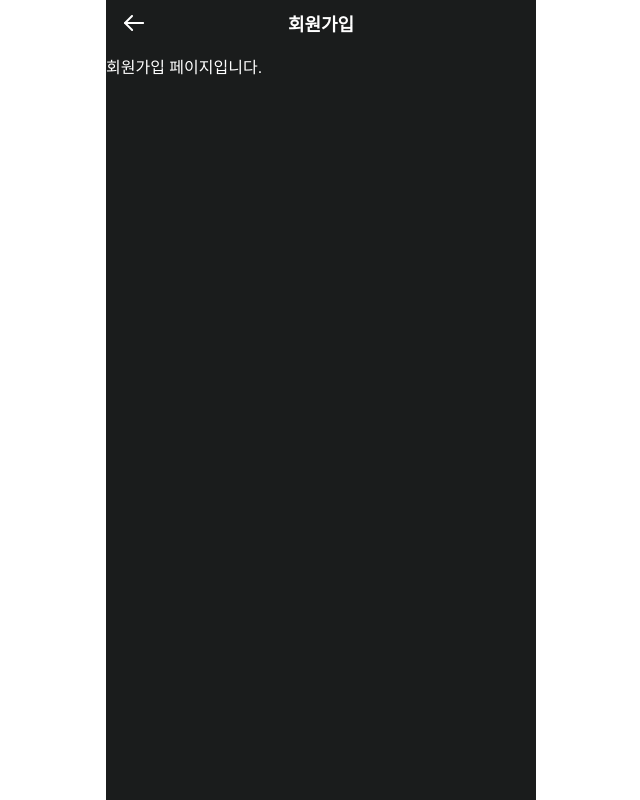
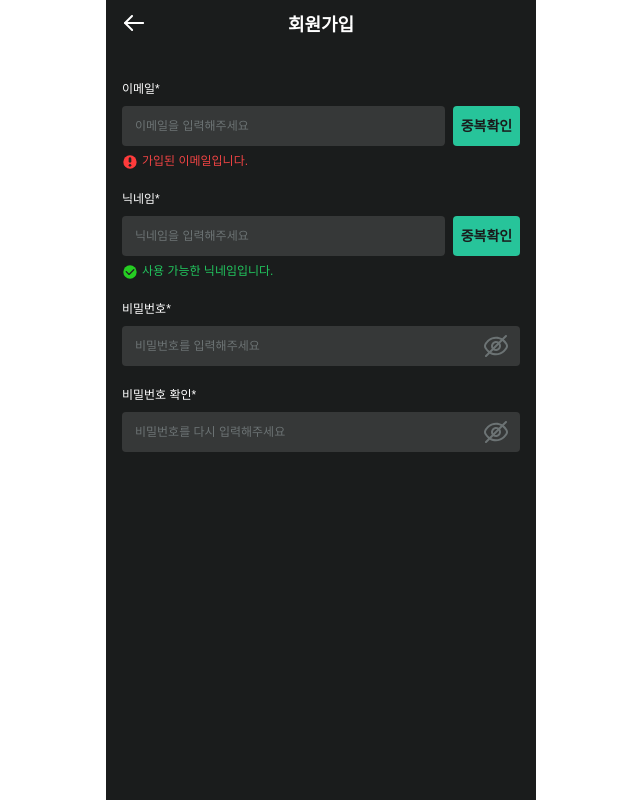
Before and after one commit to Dev-FE-3/toy-project3-team2, a React (Vite) app: page /signup in a window 1280 px wide. Shown: the whole page, without its empty margins (319-959 px from the left). Built offline with nearby package versions, Linux system fonts and the light colour scheme.

Commit message:
Design: 회원가입 페이지 퍼블리싱

```diff
--- a/src/pages/Signup.tsx
+++ b/src/pages/Signup.tsx
@@ -1,5 +1,65 @@
+import { Button } from "../components/common/Button";
+import { Input } from "../components/common/Input";
+import errorIcon from "../assets/icons/error.svg";
+import successIcon from "../assets/icons/success.svg";
+import { useState } from "react";
+
 const Signup = () => {
-  return <div>회원가입 페이지입니다.</div>;
+  const [isEmailValid, setIsEmailValid] = useState<boolean | null>(false);
+  const [isNicknameValid, setIsNicknameValid] = useState<boolean | null>(true);
+
+  return (
+    <div className="px-4">
+      <div className="mt-6 space-y-5">
+        <div>
+          <p className="mb-2 text-sub2">이메일*</p>
+          <div className="flex gap-2">
+            <Input type="email" placeholder="이메일을 입력해주세요" className="flex-grow" />
+            <Button>중복확인</Button>
+          </div>
+          {isEmailValid === false && (
+            <p className="mt-2 text-sub text-red-500">
+              <img src={errorIcon} alt="error" className="mr-1 inline-block h-4 w-4" />
+              가입된 이메일입니다.
+            </p>
+          )}
+          {isEmailValid === true && (
+            <p className="mt-2 text-sub text-green-500">
+              <img src={successIcon} alt="success" className="mr-1 inline-block h-4 w-4" />
+              사용 가능한 이메일입니다.
+            </p>
+          )}
+        </div>
+        <div>
+          <p className="mb-2 text-sub2">닉네임*</p>
+          <div className="flex gap-2">
+            <Input type="text" placeholder="닉네임을 입력해주세요" className="flex-grow" />
+            <Button>중복확인</Button>
+          </div>
+          {isNicknameValid === false && (
+            <p className="mt-2 text-sub text-red-500">
+              <img src={errorIcon} alt="error" className="mr-1 inline-block h-4 w-4" />
+              사용 중인 닉네임입니다.
+            </p>
+          )}
+          {isNicknameValid === true && (
+            <p className="mt-2 text-sub text-green-500">
+              <img src={successIcon} alt="success" className="mr-1 inline-block h-4 w-4" />
+              사용 가능한 닉네임입니다.
+            </p>
+          )}
+        </div>
+        <div>
+          <p className="mb-2 text-sub2">비밀번호*</p>
+          <Input type="password" placeholder="비밀번호를 입력해주세요" />
+        </div>
+        <div>
+          <p className="mb-2 text-sub2">비밀번호 확인*</p>
+          <Input type="password" placeholder="비밀번호를 다시 입력해주세요" />
+        </div>
+      </div>
+    </div>
+  );
 };
 
 export default Signup;
```
Also changed, not shown: src/assets/icons/error.svg (added), src/assets/icons/success.svg (added).
